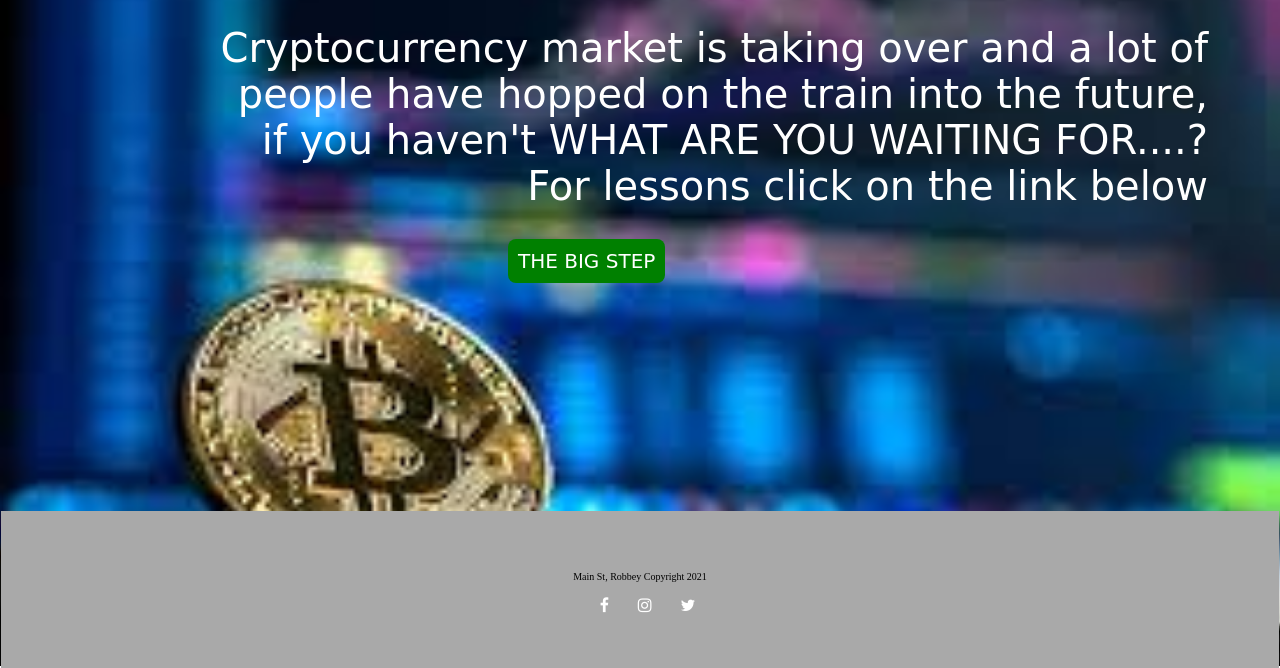
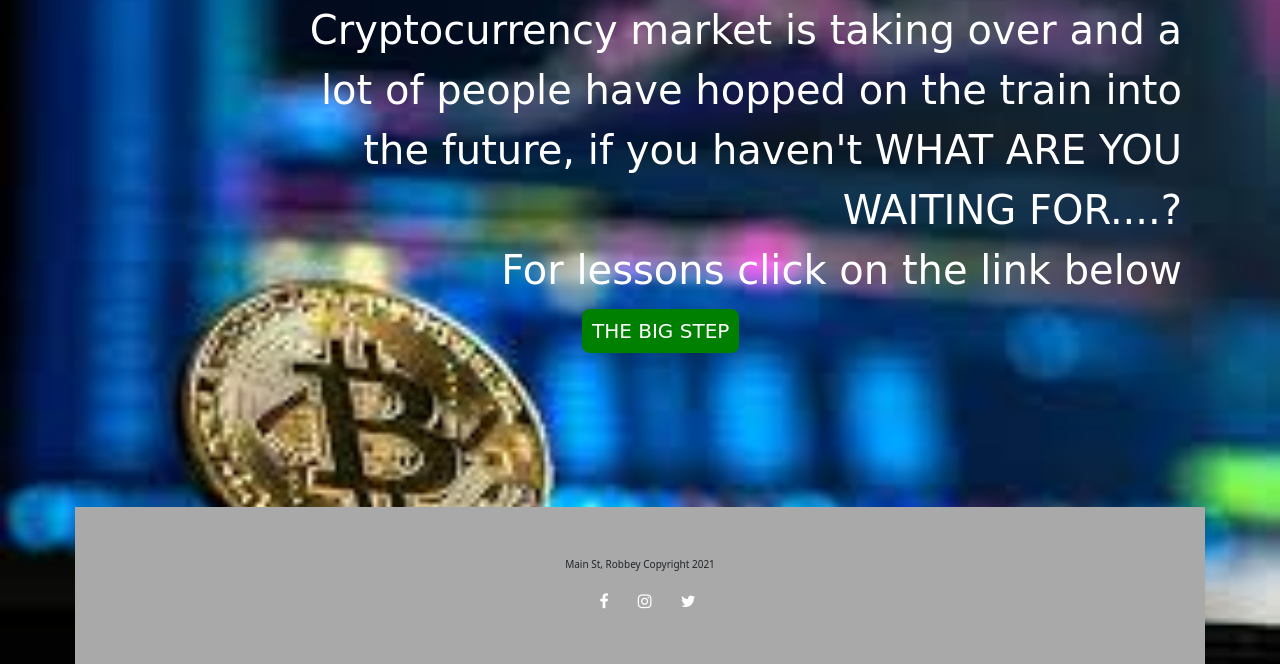
Before and after one commit to Anyadiegwu/testing, a plain HTML site: page index.html in a window 1280 px wide. Shown: the part 160-828 px from the top of the page. Drawn offline with nearby package versions, Linux system fonts and the light colour scheme.

Commit message:
Update index.html

```diff
--- a/index.html
+++ b/index.html
@@ -6,6 +6,7 @@
 	<title>My First Project</title>
 	<link rel="stylesheet" type="text/css" href="style.css">
 	<link rel="stylesheet" href="https://cdnjs.cloudflare.com/ajax/libs/font-awesome/4.7.0/css/font-awesome.min.css">
+	<link rel="stylesheet" type="text/css" href="https://cdn.jsdelivr.net/npm/bootstrap@5.2.0-beta1/dist/css/bootstrap.min.css">
 </head>
 <body id="Start">
 	<div class="container">
```
